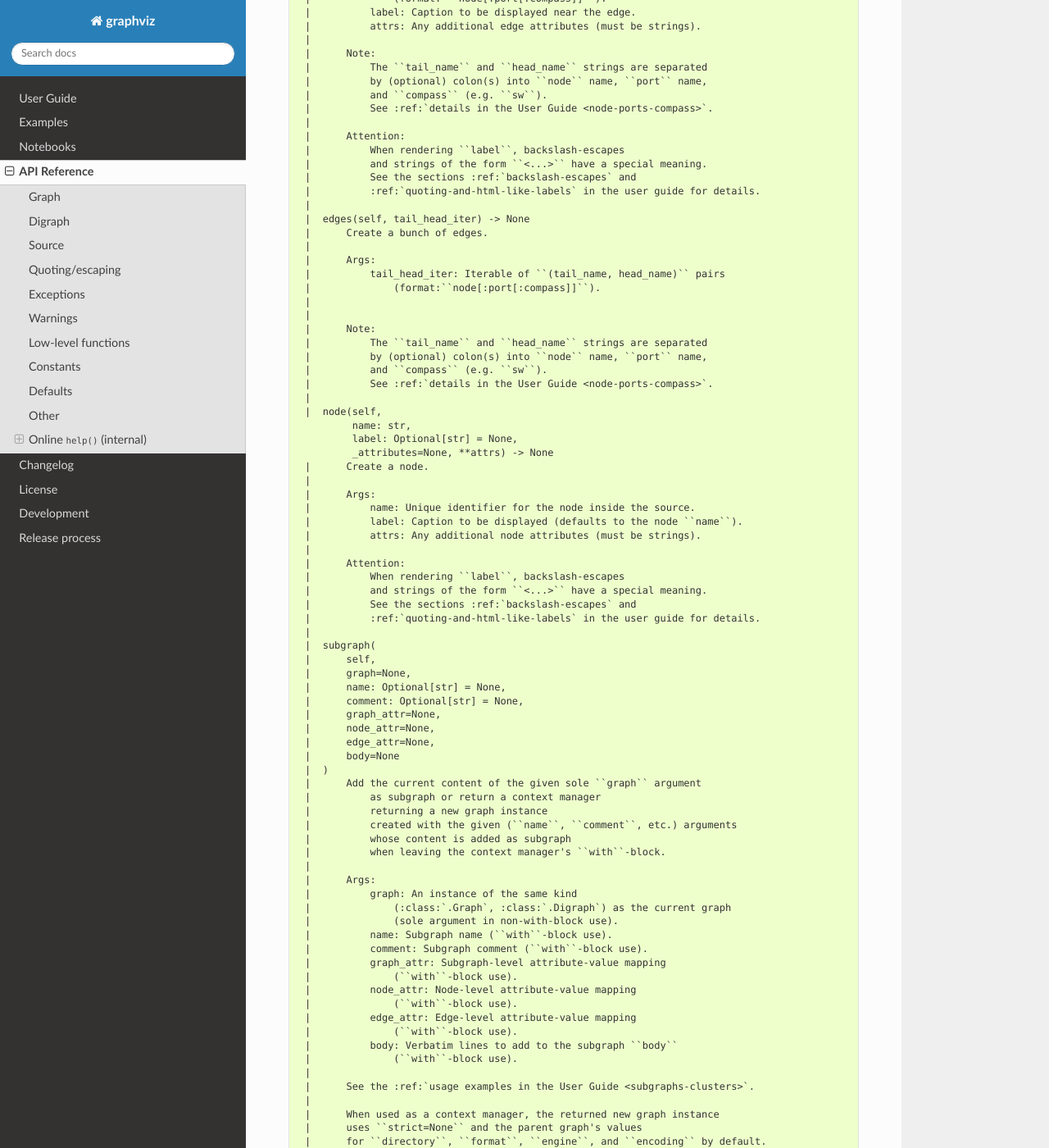
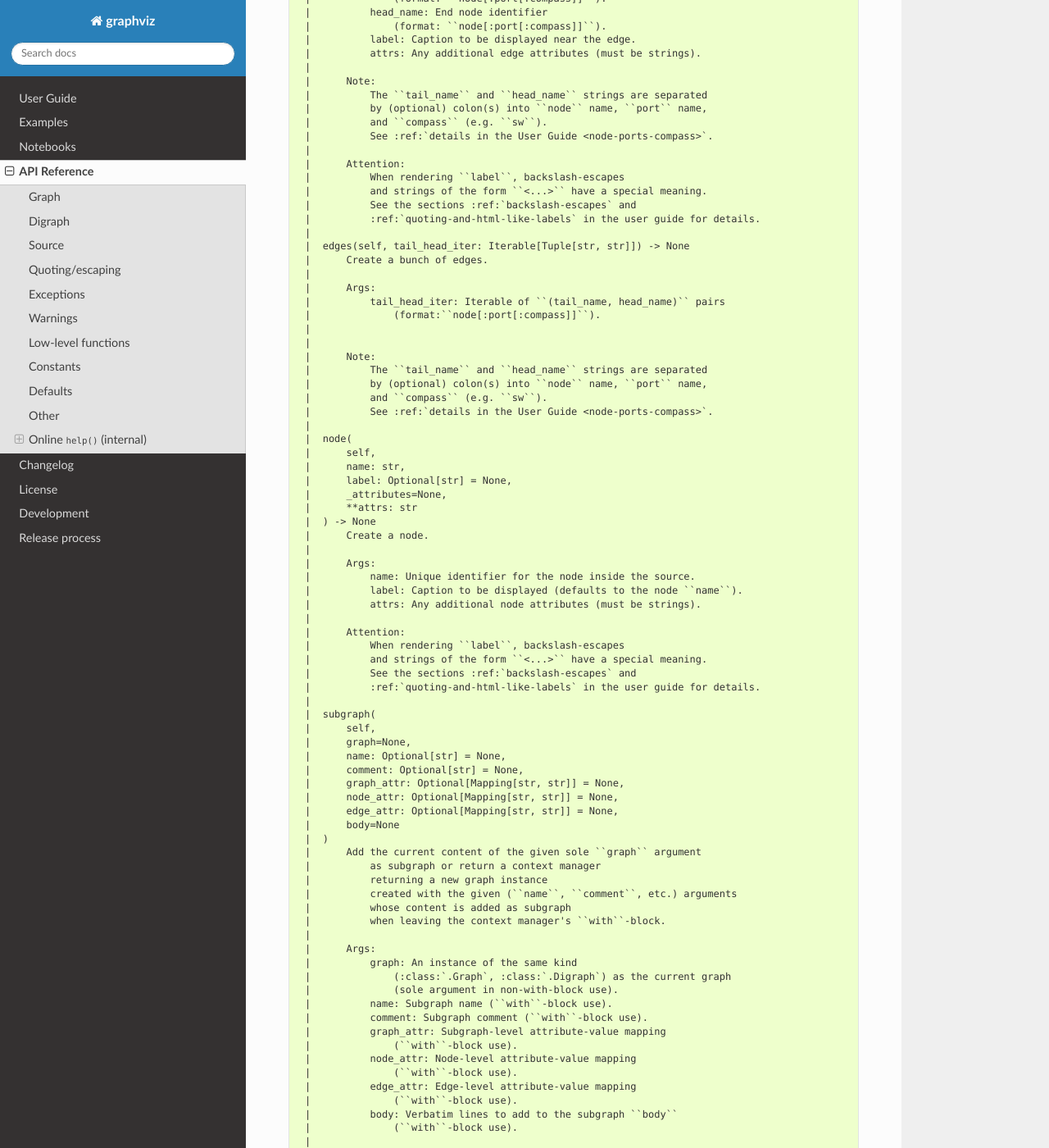
Before and after one commit to xflr6/graphviz, a Sphinx documentation site: the page built from docs/api.rst, in a window 1280 px wide and 1400 px high, scrolled down 8622 px. Shown: the whole window at 82% size. Built offline with Sphinx 7.4.7 and the Read the Docs theme 3.1.0, drawn with Linux system fonts in a browser that asks for light colours; the version number is read from the project's files by our own code; some of the changed text lies outside the part shown.

Commit message:
improve type annotations: mark constants as `Final` and annotate attributes types
- https://mypy.readthedocs.io/en/stable/final_attrs.html

```diff
--- a/docs/api.rst
+++ b/docs/api.rst
@@ -247,10 +247,10 @@ https://github.com/xflr6/graphviz/blob/master/docs/api.rst#graph-1
      |      format: Optional[str] = None,
      |      engine: Optional[str] = None,
      |      encoding: Optional[str] = 'utf-8',
-     |      graph_attr=None,
-     |      node_attr=None,
-     |      edge_attr=None,
-     |      body=None,
+     |      graph_attr: Optional[Mapping[str, str]] = None,
+     |      node_attr: Optional[Mapping[str, str]] = None,
+     |      edge_attr: Optional[Mapping[str, str]] = None,
+     |      body: Optional[Iterable[str]] = None,
      |      strict: bool = False,
      |      *,
      |      renderer: Optional[str] = None,
@@ -339,10 +339,10 @@ https://github.com/xflr6/graphviz/blob/master/docs/api.rst#graph-1
      |      format: Optional[str] = None,
      |      engine: Optional[str] = None,
      |      encoding: Optional[str] = 'utf-8',
-     |      graph_attr=None,
-     |      node_attr=None,
-     |      edge_attr=None,
-     |      body=None,
+     |      graph_attr: Optional[Mapping[str, str]] = None,
+     |      node_attr: Optional[Mapping[str, str]] = None,
+     |      edge_attr: Optional[Mapping[str, str]] = None,
+     |      body: Optional[Iterable[str]] = None,
      |      strict: bool = False,
      |      *,
      |      renderer: Optional[str] = None,
@@ -364,7 +364,9 @@ https://github.com/xflr6/graphviz/blob/master/docs/api.rst#graph-1
      |
      |      Yields: Line ending with a newline (``'\n'``).
      |
-     |  attr(self, kw: Optional[str] = None, _attributes=None, **attrs) -> None
+     |  attr(self,
+             kw: Optional[str] = None,
+             _attributes=None, **attrs: str) -> None
      |      Add a general or graph/node/edge attribute statement.
      |
      |      Args:
@@ -386,7 +388,7 @@ https://github.com/xflr6/graphviz/blob/master/docs/api.rst#graph-1
      |      head_name: str,
      |      label: Optional[str] = None,
      |      _attributes=None,
-     |      **attrs
+     |      **attrs: str
      |  ) -> None
      |      Create an edge between two nodes.
      |
@@ -410,7 +412,7 @@ https://github.com/xflr6/graphviz/blob/master/docs/api.rst#graph-1
      |          See the sections :ref:`backslash-escapes` and
      |          :ref:`quoting-and-html-like-labels` in the user guide for details.
      |
-     |  edges(self, tail_head_iter) -> None
+     |  edges(self, tail_head_iter: Iterable[Tuple[str, str]]) -> None
      |      Create a bunch of edges.
      |
      |      Args:
@@ -424,10 +426,13 @@ https://github.com/xflr6/graphviz/blob/master/docs/api.rst#graph-1
      |          and ``compass`` (e.g. ``sw``).
      |          See :ref:`details in the User Guide <node-ports-compass>`.
      |
-     |  node(self,
-             name: str,
-             label: Optional[str] = None,
-             _attributes=None, **attrs) -> None
+     |  node(
+     |      self,
+     |      name: str,
+     |      label: Optional[str] = None,
+     |      _attributes=None,
+     |      **attrs: str
+     |  ) -> None
      |      Create a node.
      |
      |      Args:
@@ -446,9 +451,9 @@ https://github.com/xflr6/graphviz/blob/master/docs/api.rst#graph-1
      |      graph=None,
      |      name: Optional[str] = None,
      |      comment: Optional[str] = None,
-     |      graph_attr=None,
-     |      node_attr=None,
-     |      edge_attr=None,
+     |      graph_attr: Optional[Mapping[str, str]] = None,
+     |      node_attr: Optional[Mapping[str, str]] = None,
+     |      edge_attr: Optional[Mapping[str, str]] = None,
      |      body=None
      |  )
      |      Add the current content of the given sole ``graph`` argument
@@ -795,10 +800,10 @@ https://github.com/xflr6/graphviz/blob/master/docs/api.rst#digraph-1
      |      format: Optional[str] = None,
      |      engine: Optional[str] = None,
      |      encoding: Optional[str] = 'utf-8',
-     |      graph_attr=None,
-     |      node_attr=None,
-     |      edge_attr=None,
-     |      body=None,
+     |      graph_attr: Optional[Mapping[str, str]] = None,
+     |      node_attr: Optional[Mapping[str, str]] = None,
+     |      edge_attr: Optional[Mapping[str, str]] = None,
+     |      body: Optional[Iterable[str]] = None,
      |      strict: bool = False,
      |      *,
      |      renderer: Optional[str] = None,
@@ -887,10 +892,10 @@ https://github.com/xflr6/graphviz/blob/master/docs/api.rst#digraph-1
      |      format: Optional[str] = None,
      |      engine: Optional[str] = None,
      |      encoding: Optional[str] = 'utf-8',
-     |      graph_attr=None,
-     |      node_attr=None,
-     |      edge_attr=None,
-     |      body=None,
+     |      graph_attr: Optional[Mapping[str, str]] = None,
+     |      node_attr: Optional[Mapping[str, str]] = None,
+     |      edge_attr: Optional[Mapping[str, str]] = None,
+     |      body: Optional[Iterable[str]] = None,
      |      strict: bool = False,
      |      *,
      |      renderer: Optional[str] = None,
@@ -912,7 +917,9 @@ https://github.com/xflr6/graphviz/blob/master/docs/api.rst#digraph-1
      |
      |      Yields: Line ending with a newline (``'\n'``).
      |
-     |  attr(self, kw: Optional[str] = None, _attributes=None, **attrs) -> None
+     |  attr(self,
+             kw: Optional[str] = None,
+             _attributes=None, **attrs: str) -> None
      |      Add a general or graph/node/edge attribute statement.
      |
      |      Args:
@@ -934,7 +941,7 @@ https://github.com/xflr6/graphviz/blob/master/docs/api.rst#digraph-1
      |      head_name: str,
      |      label: Optional[str] = None,
      |      _attributes=None,
-     |      **attrs
+     |      **attrs: str
      |  ) -> None
      |      Create an edge between two nodes.
      |
@@ -958,7 +965,7 @@ https://github.com/xflr6/graphviz/blob/master/docs/api.rst#digraph-1
      |          See the sections :ref:`backslash-escapes` and
      |          :ref:`quoting-and-html-like-labels` in the user guide for details.
      |
-     |  edges(self, tail_head_iter) -> None
+     |  edges(self, tail_head_iter: Iterable[Tuple[str, str]]) -> None
      |      Create a bunch of edges.
      |
      |      Args:
@@ -972,10 +979,13 @@ https://github.com/xflr6/graphviz/blob/master/docs/api.rst#digraph-1
      |          and ``compass`` (e.g. ``sw``).
      |          See :ref:`details in the User Guide <node-ports-compass>`.
      |
-     |  node(self,
-             name: str,
-             label: Optional[str] = None,
-             _attributes=None, **attrs) -> None
+     |  node(
+     |      self,
+     |      name: str,
+     |      label: Optional[str] = None,
+     |      _attributes=None,
+     |      **attrs: str
+     |  ) -> None
      |      Create a node.
      |
      |      Args:
@@ -994,9 +1004,9 @@ https://github.com/xflr6/graphviz/blob/master/docs/api.rst#digraph-1
      |      graph=None,
      |      name: Optional[str] = None,
      |      comment: Optional[str] = None,
-     |      graph_attr=None,
-     |      node_attr=None,
-     |      edge_attr=None,
+     |      graph_attr: Optional[Mapping[str, str]] = None,
+     |      node_attr: Optional[Mapping[str, str]] = None,
+     |      edge_attr: Optional[Mapping[str, str]] = None,
      |      body=None
      |  )
      |      Add the current content of the given sole ``graph`` argument
```
Also changed, not shown: graphviz/__init__.py (+7 -7 lines), 16 other files.
